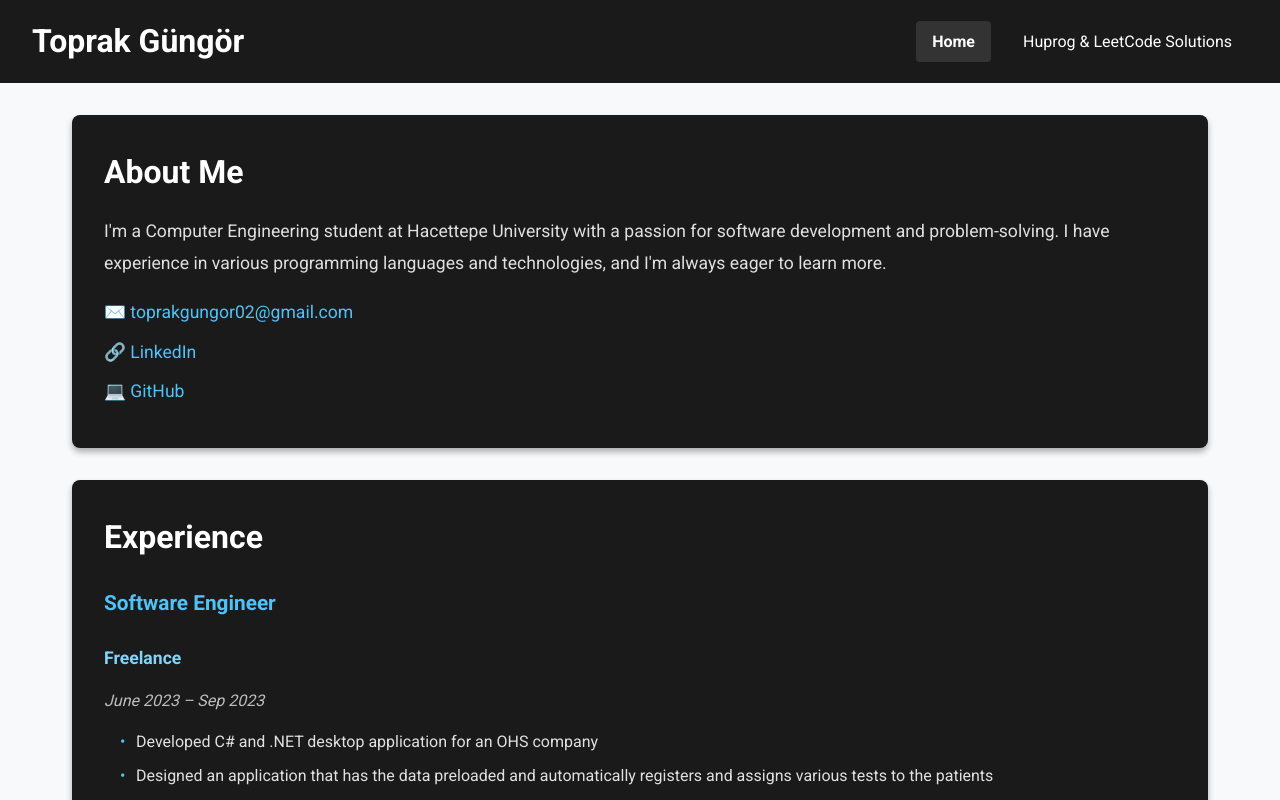
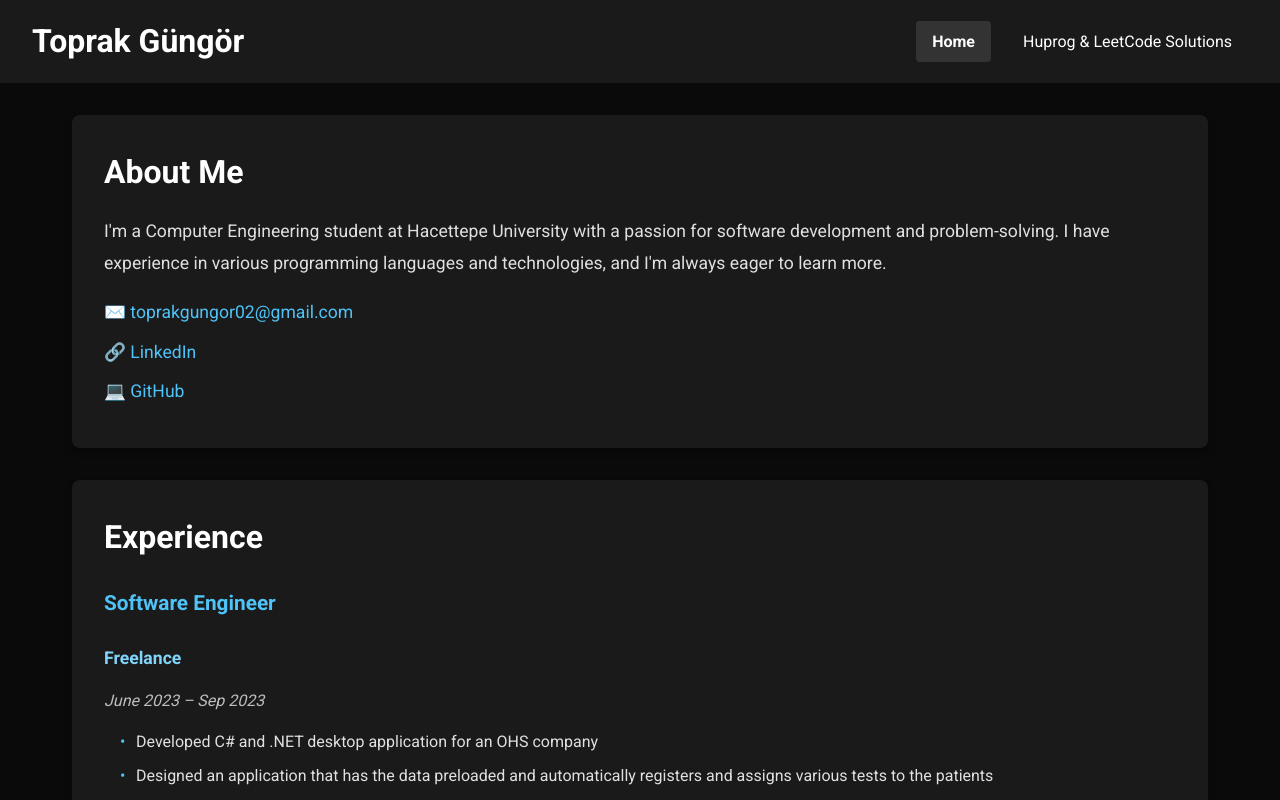
Before and after one commit to b2210356037/my-personal-website, a React (Create React App) app: page / in a window 1280 px wide. Shown: the top 800 px of the page. Built offline with nearby package versions, Linux system fonts and the light colour scheme.

Commit message:
feat: implement theme toggle for dark and light mode

```diff
--- a/src/App.js
+++ b/src/App.js
@@ -1,6 +1,5 @@
-import React from 'react';
-import { BrowserRouter as Router, Route, Routes, Navigate } from 'react-router-dom';
-import Header from './components/Header';
+import React, { useEffect, useState } from 'react';
+import { BrowserRouter as Router, Route, Routes, Navigate } from 'react-router-dom';import Header from './components/Header';
 import About from './components/About';
 import Experience from './components/Experience';
 import Education from './components/Education';
@@ -11,10 +10,22 @@ import LeetCode from './components/LeetCode';
 import styles from './App.module.css';
 
 function App() {
+  const savedTheme = localStorage.getItem('theme');
+  const [theme, setTheme] = useState(savedTheme || 'dark');
+
+  useEffect(() => {
+    document.documentElement.setAttribute('data-theme', theme);
+    localStorage.setItem('theme', theme);
+  }, [theme]);
+
+  const toggleTheme = () => {
+    setTheme(theme === 'light' ? 'dark' : 'light');
+  };
+
   return (
     <Router>
       <div className={styles.app}>
-        <Header />
+      <Header toggleTheme={toggleTheme} theme={theme} />
         <main className={styles.main}>
           <Routes>
             <Route path="/" element={
--- a/src/App.module.css
+++ b/src/App.module.css
@@ -1,14 +1,15 @@
 .app {
   font-family: 'Roboto', 'Arial', sans-serif;
   line-height: 1.6;
-    color: #333;
-    background-color: #f8f9fa;
+  min-height: 100vh;
 }
 
 .main {
   max-width: 1200px;
   margin: 0 auto;
   padding: 2rem;
+  background-color: var(--bg-color);
+  color: var(--text-color);
 }
 
 @media (max-width: 768px) {
```
Lines whose indentation alone changed are shown as unchanged.
